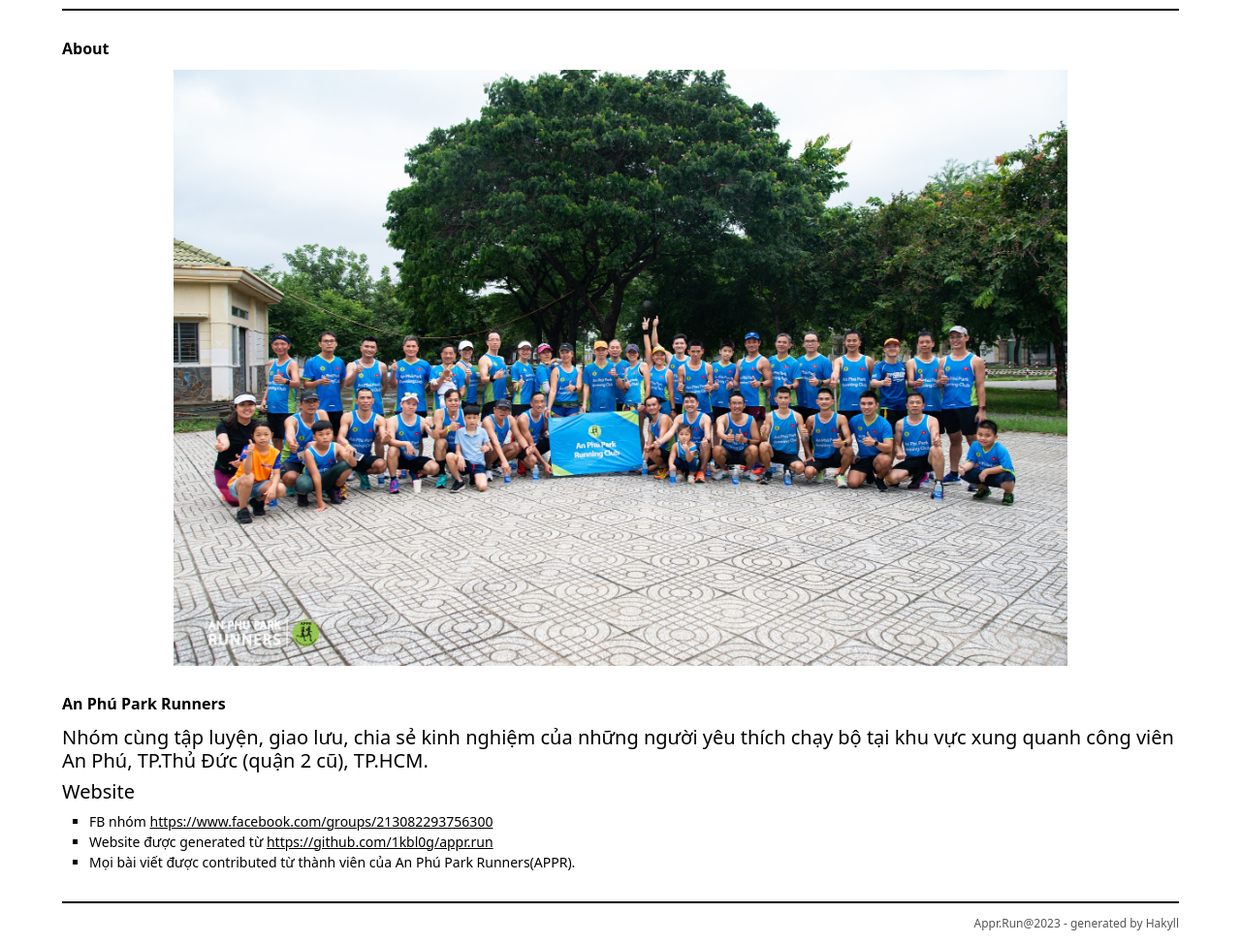
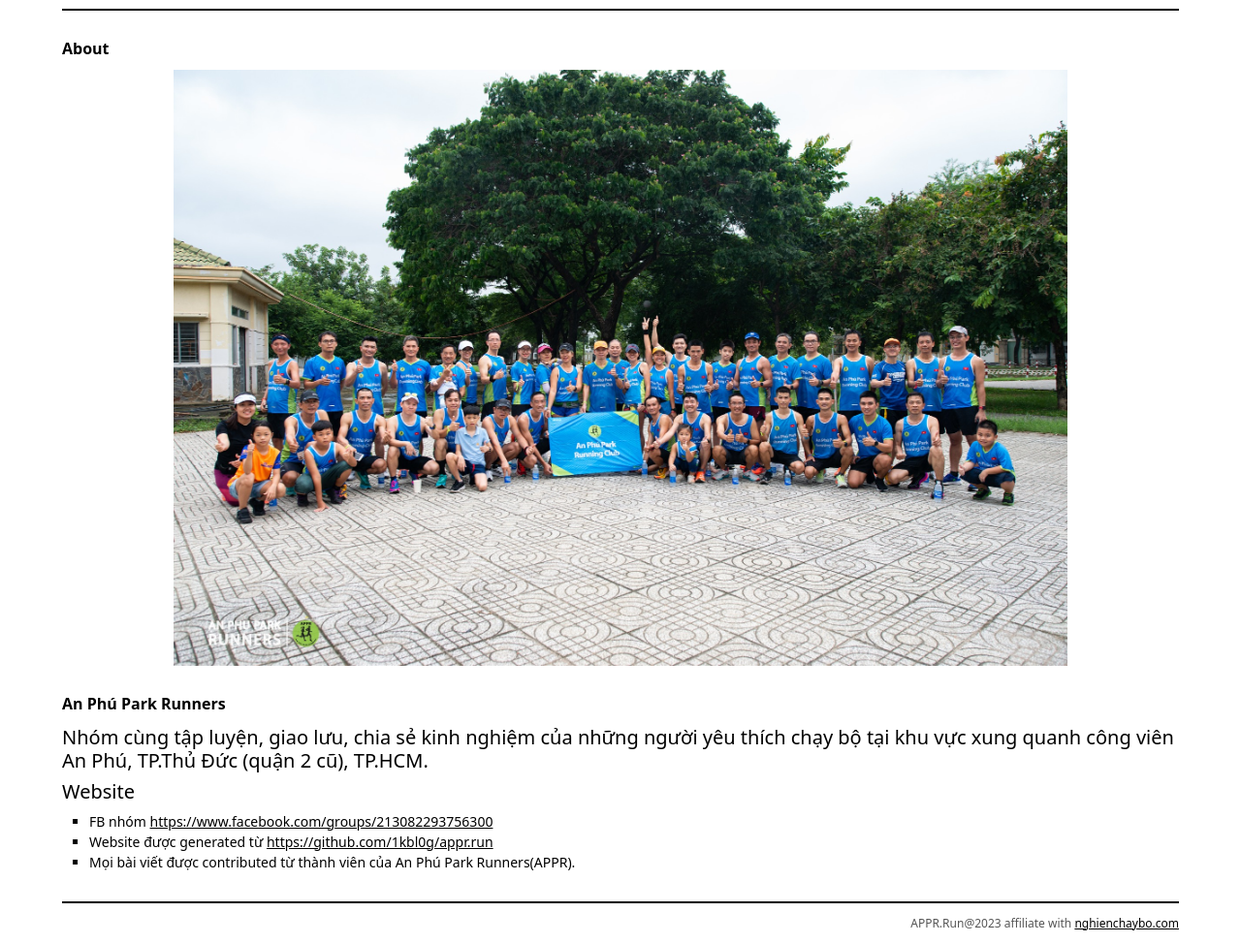
Before and after one commit to ahaxu/appr.run, a plain HTML site: page docs/about.html in a window 1280 px wide. Shown: the part 42-1016 px from the top of the page at 97% size. Drawn offline with nearby package versions, Linux system fonts and the light colour scheme.

Commit message:
Update footer

```diff
--- a/docs/about.html
+++ b/docs/about.html
@@ -48,7 +48,7 @@
 
         </div>
         <div id="footer">
-            Appr.Run@2023 - generated by Hakyll
+            APPR.Run@2023 affiliate with <a href="https://nghienchaybo.com" target="_blank">nghienchaybo.com</a>
         </div>
     </body>
 </html>
```
Also changed, not shown: docs/archive.html (+1 -1 lines), docs/index.html (+1 -1 lines), docs/posts/2023-02-05-appr-long-run-chu-nhat-20230205.html (+1 -1 lines), docs/tags/an phu park runners.html (+1 -1 lines), docs/tags/long run.html (+1 -1 lines), templates/default.html (+1 -1 lines).
